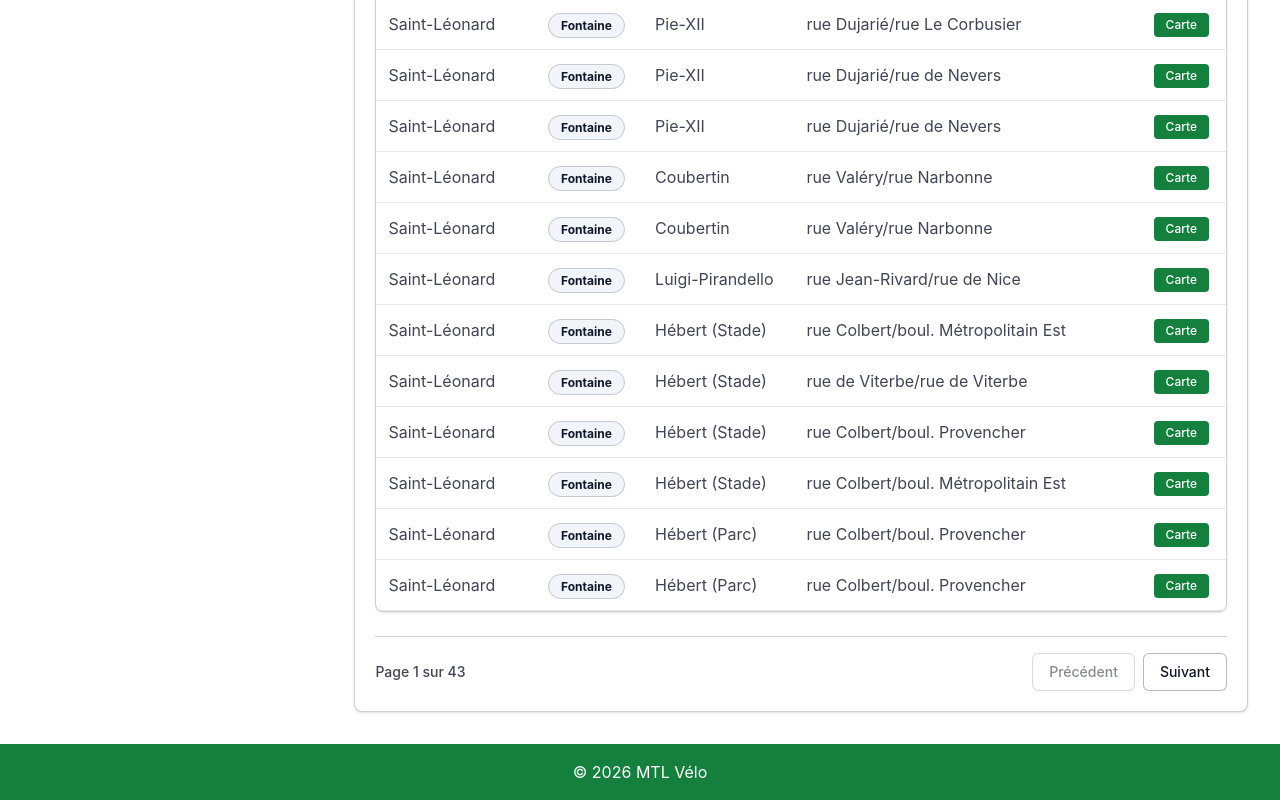
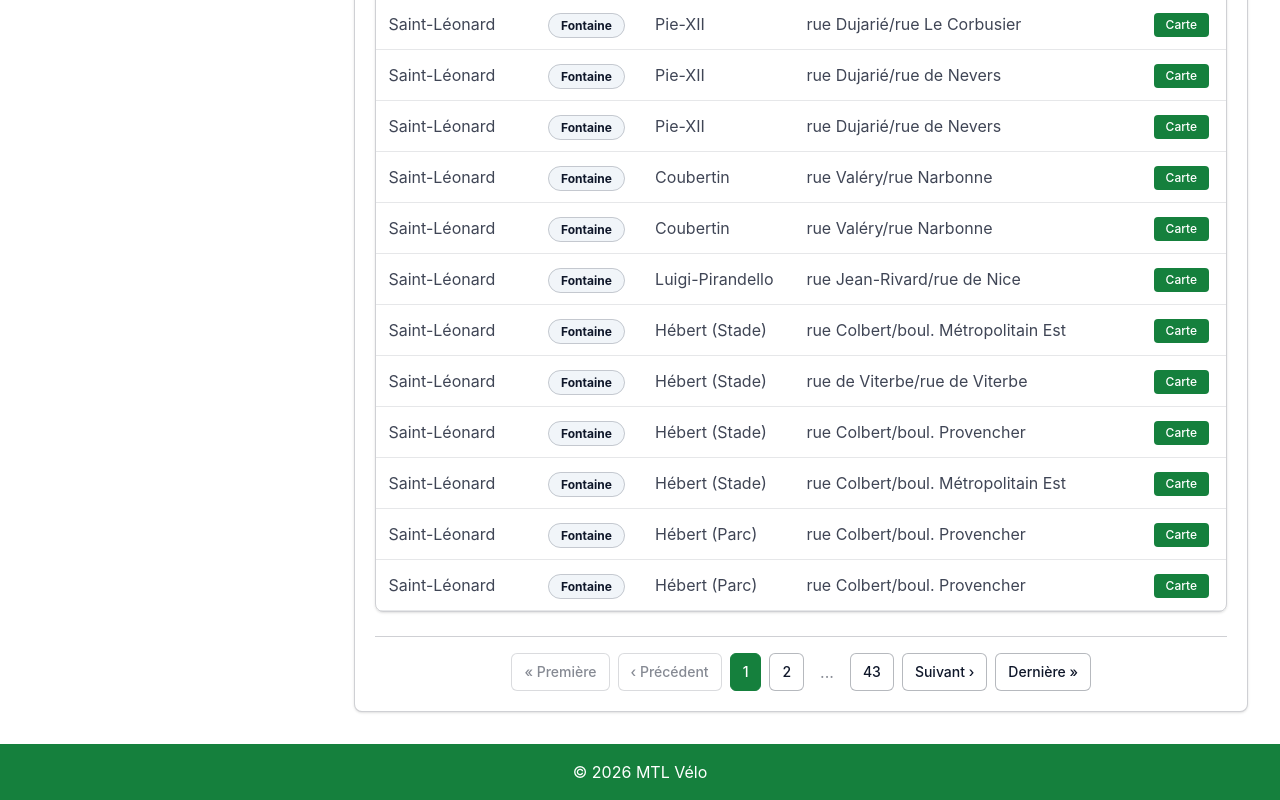
Before and after one commit to ramo2k/gti525-labo, a React (Vite) app in the folder mtl-velo/: page /poi in a window 1280 px wide. Shown: the part 641-1441 px from the top of the page. Built offline with nearby package versions, Linux system fonts and the light colour scheme; no server answers.

Commit message:
[IA] Correction pagination

```diff
--- /dev/null
+++ b/mtl-velo/src/components/Pagination.jsx
@@ -0,0 +1,60 @@
+// Composant de pagination réutilisable : Première / Précédent / numéros de page / Suivant / Dernière
+const Pagination = ({ page, totalPages, onPageChange }) => {
+  // Rien à afficher s'il n'y a qu'une seule page (ou aucune)
+  if (totalPages <= 1) return null;
+
+  // Construit la liste des numéros à afficher, avec "..." pour ne pas tout afficher
+  // si trop de pages (garde la 1re, la dernière, et celles proches de la page actuelle)
+  const getPageNumbers = () => {
+    const pages = [];
+    for (let i = 1; i <= totalPages; i++) {
+      if (i === 1 || i === totalPages || (i >= page - 1 && i <= page + 1)) {
+        pages.push(i);
+      } else if (pages[pages.length - 1] !== '...') {
+        pages.push('...');
+      }
+    }
+    return pages;
+  };
+
+  const btnClass = "px-3 py-2 text-sm font-medium rounded-md border border-mtl-texte/30 bg-white text-mtl-texte hover:bg-mtl-fond disabled:opacity-50 transition-colors";
+
+  return (
+    <div className="flex items-center justify-center gap-2 mt-6 pt-4 border-t border-mtl-texte/20 flex-wrap">
+      <button onClick={() => onPageChange(1)} disabled={page === 1} className={btnClass} aria-label="Première page">
+        « Première
+      </button>
+      <button onClick={() => onPageChange(page - 1)} disabled={page === 1} className={btnClass} aria-label="Page précédente">
+        ‹ Précédent
+      </button>
+
+      {getPageNumbers().map((n, idx) =>
+        n === '...' ? (
+          <span key={`dots-${idx}`} className="px-2 text-mtl-texte/50">...</span>
+        ) : (
+          <button
+            key={n}
+            onClick={() => onPageChange(n)}
+            aria-current={n === page ? 'page' : undefined}
+            className={`px-3 py-2 text-sm font-medium rounded-md border transition-colors ${
+              n === page
+                ? 'bg-mtl-primaire text-white border-mtl-primaire'
+                : 'bg-white text-mtl-texte border-mtl-texte/30 hover:bg-mtl-fond'
+            }`}
+          >
+            {n}
+          </button>
+        )
+      )}
+
+      <button onClick={() => onPageChange(page + 1)} disabled={page === totalPages} className={btnClass} aria-label="Page suivante">
+        Suivant ›
+      </button>
+      <button onClick={() => onPageChange(totalPages)} disabled={page === totalPages} className={btnClass} aria-label="Dernière page">
+        Dernière »
+      </button>
+    </div>
+  );
+};
+
+export default Pagination;
--- a/mtl-velo/src/pages/POI.jsx
+++ b/mtl-velo/src/pages/POI.jsx
@@ -5,6 +5,7 @@ import PageLayout from '../components/PageLayout';
 import DataTable from '../components/DataTable';
 import MapModal from '../components/MapModal';
 import TerritoiresMap from '../components/TerritoiresMap';
+import Pagination from '../components/Pagination';
 
 // T2.5 : Nombre maximum de points d'intérêt à afficher par page
 const PAGE_SIZE = 20;
@@ -129,29 +130,7 @@ const POI = () => {
           />
 
           {/* T2.5 : Affiche les boutons de pagination seulement s'il y a plus d'une page */}
-          {totalPages > 1 && (
-            <div className="flex items-center justify-between mt-6 pt-4 border-t border-mtl-texte/20">
-              <span className="text-sm font-medium text-mtl-texte/80">Page {page} sur {totalPages}</span>
-              <div className="flex gap-2">
-                <button
-                  onClick={() => setPage(p => Math.max(1, p - 1))}
-                  disabled={page === 1}
-                  aria-label="Page précédente"
-                  className="px-4 py-2 text-sm font-medium rounded-md border border-mtl-texte/30 bg-white text-mtl-texte hover:bg-mtl-fond disabled:opacity-50 transition-colors"
-                >
-                  Précédent
-                </button>
-                <button
-                  onClick={() => setPage(p => Math.min(totalPages, p + 1))}
-                  disabled={page === totalPages}
-                  aria-label="Page suivante"
-                  className="px-4 py-2 text-sm font-medium rounded-md border border-mtl-texte/30 bg-white text-mtl-texte hover:bg-mtl-fond disabled:opacity-50 transition-colors"
-                >
-                  Suivant
-                </button>
-              </div>
-            </div>
-          )}
+          <Pagination page={page} totalPages={totalPages} onPageChange={setPage} />
         </>
       )}
       {carteId && (
--- a/mtl-velo/src/pages/Statistiques.jsx
+++ b/mtl-velo/src/pages/Statistiques.jsx
@@ -6,7 +6,10 @@ import DataTable from '../components/DataTable';
 import MapModal from '../components/MapModal';
 import PassagesModal from '../components/PassagesModal';
 import TerritoiresMap from '../components/TerritoiresMap';
+import Pagination from '../components/Pagination';
 
+
+const PAGE_SIZE = 20;
 // T2.3 : Algorithme Ray-Casting pour vérifier si un point GPS est dans un polygone
 const isPointInPolygon = (point, polygon) => {
   const [x, y] = point;
@@ -59,6 +62,7 @@ const Statistiques = () => {
   const [arrondissement, setArrondissement] = useState('');
   const [carteId, setCarteId] = useState(null);
   const [compteurPassages, setCompteurPassages] = useState(null);
+  const [page, setPage] = useState(1);
 
   // Chargement asynchrone des frontières géographiques
   useEffect(() => {
@@ -108,6 +112,21 @@ const Statistiques = () => {
 
   // Gère le tri des colonnes
   const { items: sortedData, requestSort, sortConfig } = useSort(filteredData);
+
+  // Calcule le nombre de pages et extrait seulement les compteurs de la page actuelle
+const totalPages = Math.ceil(sortedData.length / PAGE_SIZE);
+const pagedData = sortedData.slice((page - 1) * PAGE_SIZE, page * PAGE_SIZE);
+
+// Revient à la page 1 quand on change un filtre (sinon on peut se retrouver sur une page
+// qui n'existe plus)
+const handleSearchChange = (valeur) => {
+  setSearch(valeur);
+  setPage(1);
+};
+const handleArrondissementChange = (valeur) => {
+  setArrondissement(valeur);
+  setPage(1);
+};
 
   // T2.1 : Définition des colonnes obligatoires pour les compteurs
   const columns = [
@@ -170,7 +189,7 @@ const Statistiques = () => {
           className="w-full border border-mtl-texte/30 rounded-md px-3 py-2 text-sm focus:outline-none focus:ring-2 focus:ring-mtl-primaire bg-white"
           placeholder="Ex: Rachel / Papineau"
           value={search}
-          onChange={(e) => setSearch(e.target.value)}
+          onChange={(e) => handleSearchChange(e.target.value)}
         />
       </div>
 
@@ -180,7 +199,7 @@ const Statistiques = () => {
           id="arrondissement-select"
           className="w-full border border-mtl-texte/30 rounded-md px-3 py-2 text-sm focus:outline-none focus:ring-2 focus:ring-mtl-primaire bg-white"
           value={arrondissement}
-          onChange={(e) => setArrondissement(e.target.value)}
+          onChange={(e) => handleArrondissementChange(e.target.value)}
         >
           <option value="">Tous les arrondissements</option>
           {territoires.map((terr, idx) => (
@@ -209,14 +228,15 @@ const Statistiques = () => {
       ) : (
         <>
     {/* Carte cliquable des arrondissements, synchronisée avec le menu déroulant */}
-    <TerritoiresMap geoJsonData={geoJson} selected={arrondissement} onSelect={setArrondissement} />
+    <TerritoiresMap geoJsonData={geoJson} selected={arrondissement} onSelect={handleArrondissementChange} />
         <DataTable
           columns={columns}
-          data={sortedData}
+          data={pagedData}
           requestSort={requestSort}
           sortConfig={sortConfig}
           emptyMessage="Aucun compteur trouvé."
         />
+        <Pagination page={page} totalPages={totalPages} onPageChange={setPage} />
         </>
       )}
       {carteId && (
```
Also changed, not shown: 1 other file (tests, documents, lock files or other folders).
